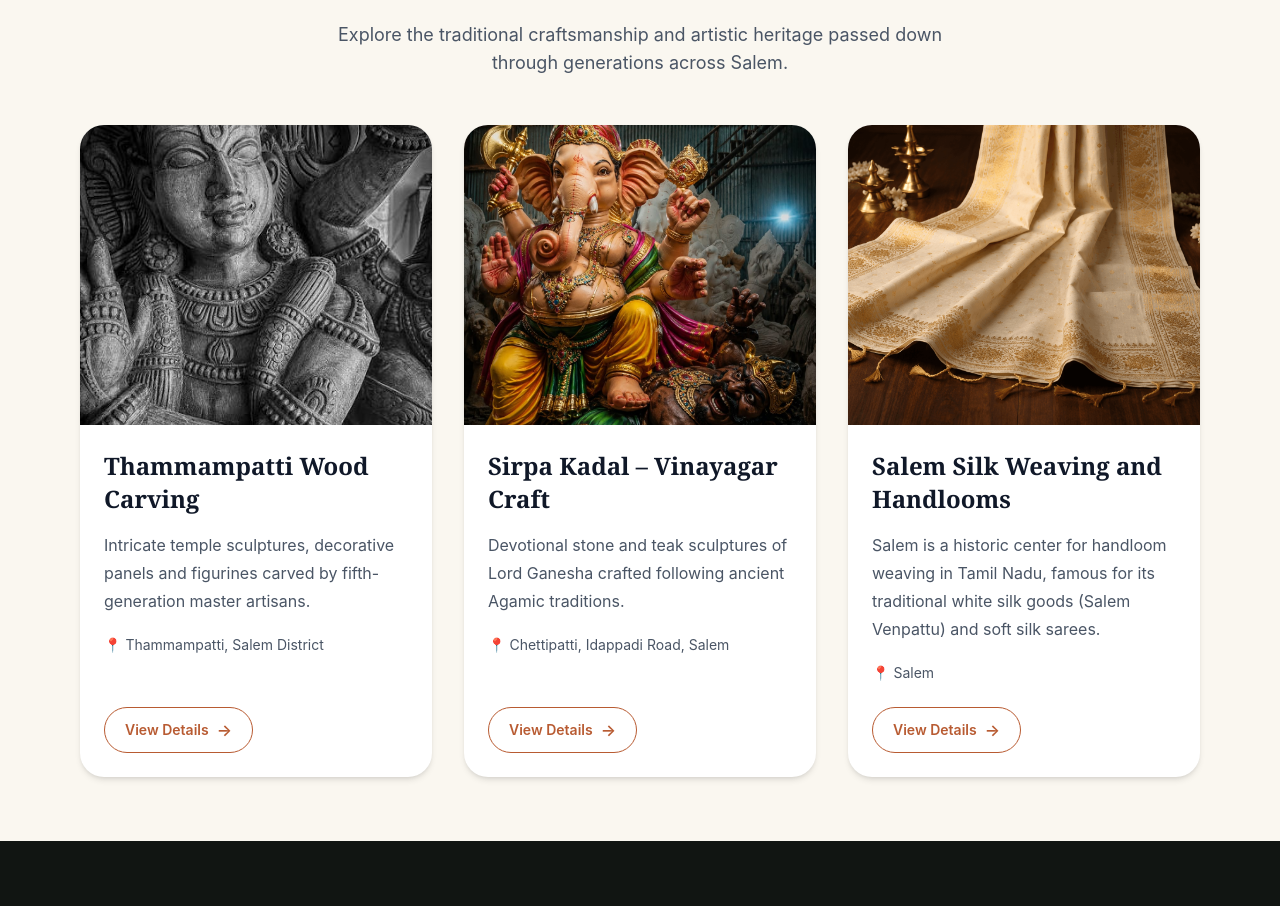
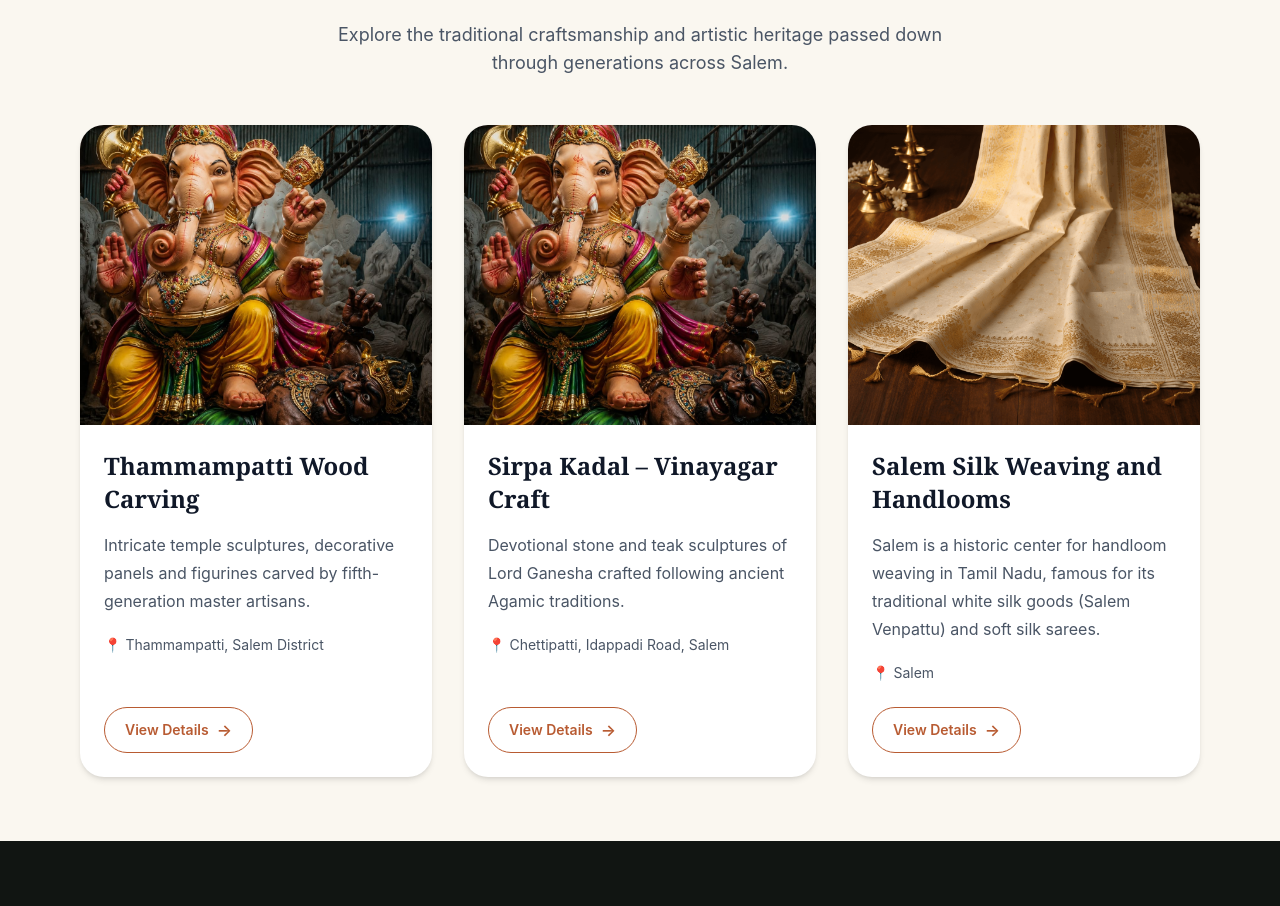
Before and after one commit to DineshR144/React_Project_Tourist_Vists, a React (Create React App) app: page /handicrafts in a window 1280 px wide. Shown: the part 980-1886 px from the top of the page. Built offline with nearby package versions, Linux system fonts and the light colour scheme.

Commit message:
Change image source for Thammampatti Wood Carving

```diff
--- a/src/handicrafts/handicrafts.js
+++ b/src/handicrafts/handicrafts.js
@@ -81,7 +81,7 @@ function Hand() {
             <div className="h-[280px] overflow-hidden sm:h-[300px]">
 
               <img
-                src="/images/home/thammampatti_Wood.JPG"
+                src="/images/home/vinayagar.jpeg"
                 alt="Thammampatti Wood Carving"
                 className="h-full w-full object-cover transition-transform duration-500 group-hover:scale-105"
               />
```
